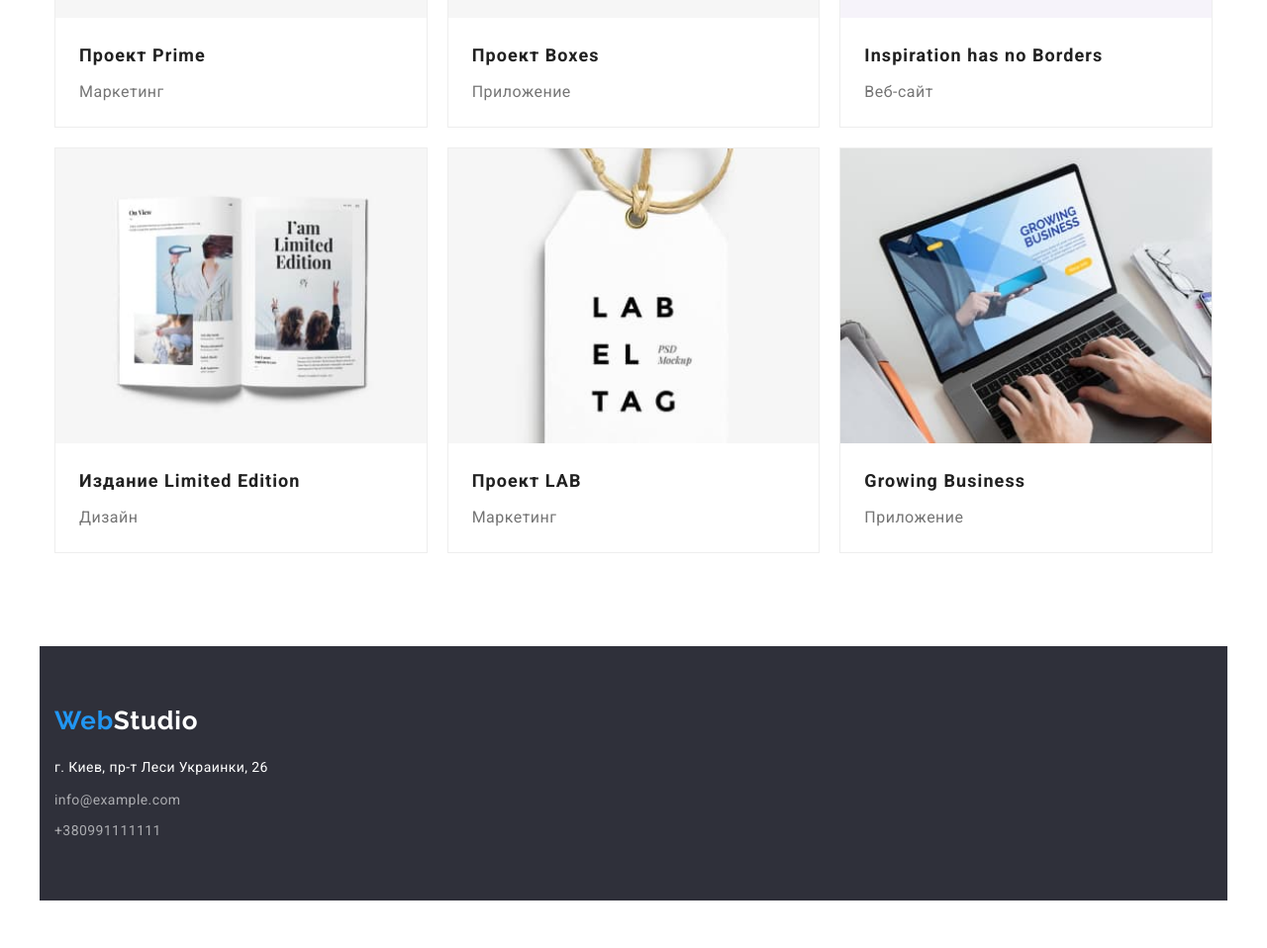
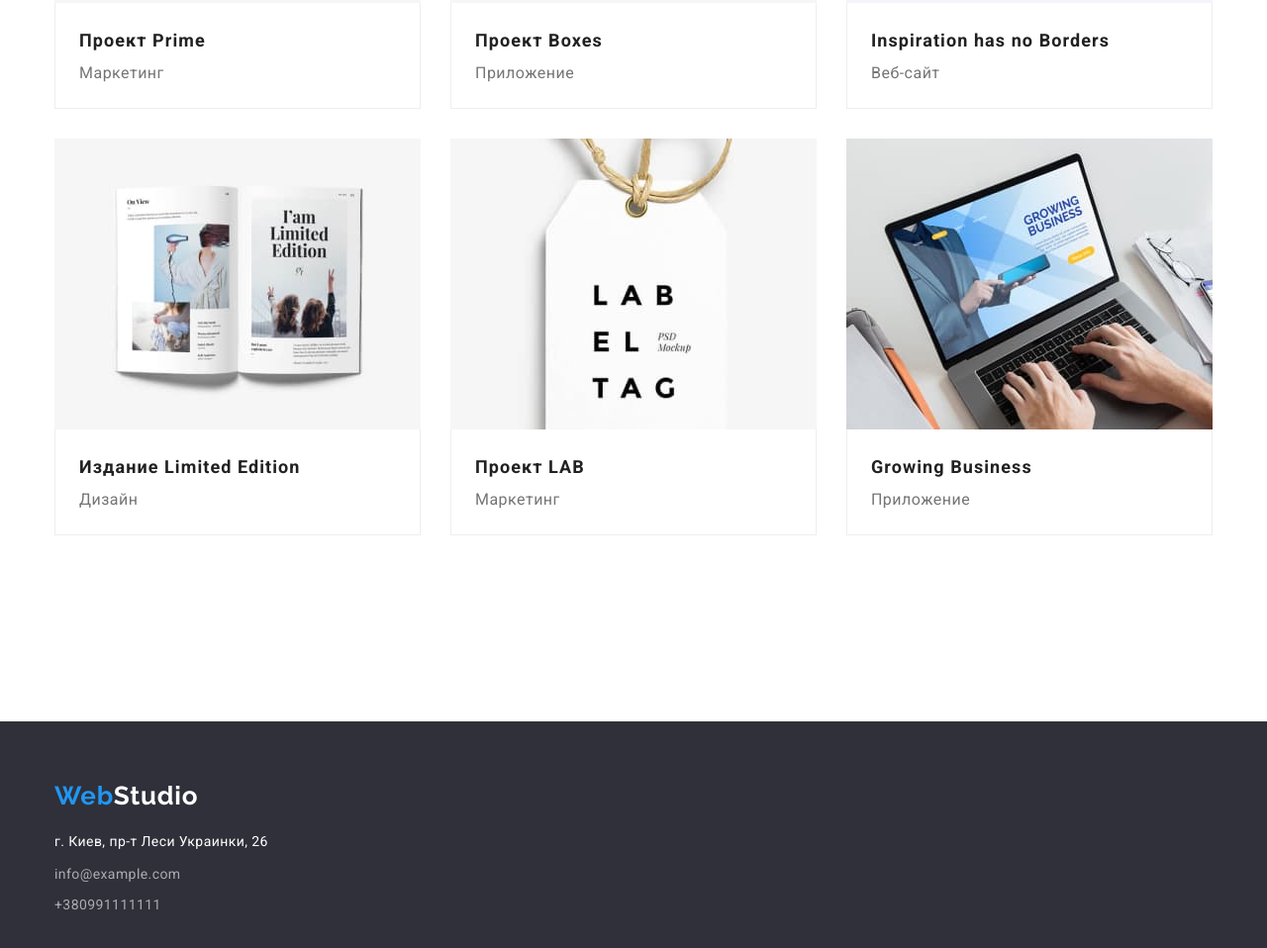
Before and after one commit to 472847828/goit-markup-hw-03, a plain HTML site: page portfolio.html in a window 1280 px wide. Shown: the part 986-1944 px from the top of the page at 99% size. Before the commit the page ends 1896 px from the top, so only its background shows below. Drawn offline with nearby package versions, Linux system fonts and the light colour scheme.

Commit message:
исправил ошибки в portfolio

```diff
--- a/css/styles.css
+++ b/css/styles.css
@@ -10,7 +10,7 @@
   --box-shadow: rgba(0, 0, 0, 0.15);
   --hover-color: #2196f3;
   --button-hero-hover-color: #188ce8;
-  --portfolio-elements-gap: 20px;
+  --portfolio-elements-gap: 30px;
 }
 /* font-family: 'Raleway', sans-serif;
 font-family: 'Roboto', sans-serif; */
@@ -46,7 +46,7 @@
 }
 .section {
   padding-bottom: 94px;
-  margin-top: 94px;
+  padding-top: 94px;
 }
 /* ==================================HEADER===================================== */
 .header {
@@ -171,6 +171,9 @@
   color: var(--white-color);
 }
 /* ==================О НАС===================== */
+.advantage {
+  padding-top: 94px;
+}
 .advantage-list {
   justify-content: space-between;
   display: flex;
@@ -284,13 +287,12 @@
 .button-nav-list {
   display: flex;
   justify-content: center;
-  margin-top: 100px;
+  margin-bottom: 50px;
 }
 .button-nav-item {
   margin-right: 8px;
 }
 .nav-button {
-  margin-bottom: 56px;
   padding: 6px 22px;
   font-family: var(--primary-font-family);
   outline: none;
@@ -321,20 +323,18 @@
 .portfolio-cards {
   display: flex;
   flex-wrap: wrap;
-  margin-right: calc(-1 * var(--portfolio-elements-gap));
-  margin-bottom: calc(-1 * var(--portfolio-elements-gap));
+  margin-left: calc(-1 * var(--portfolio-elements-gap));
+  margin-top: calc(-1 * var(--portfolio-elements-gap));
 }
 .portfolio-elements {
+  box-sizing: border-box;
   flex-basis: calc(100% / 3 - var(--portfolio-elements-gap));
-  margin-right: var(--portfolio-elements-gap);
-  margin-bottom: var(--portfolio-elements-gap);
+  margin-left: var(--portfolio-elements-gap);
+  margin-top: var(--portfolio-elements-gap);
 
   background: var(--white-color);
-  border: 1px solid var(--portfolio-elements);
-  box-sizing: border-box;
 }
-.portfolio-elements > .title-elements {
-  margin: 20px 24px 4px 24px;
+.title-elements {
   font-family: var(--primary-font-family);
   font-weight: bold;
   font-size: 18px;
@@ -344,8 +344,7 @@
 
   color: var(--basic-color-text);
 }
-.portfolio-elements > .text-elements {
-  margin: 0px 24px 20px 24px;
+.text-elements {
   font-family: var(--primary-font-family);
   font-weight: normal;
   font-size: 16px;
@@ -355,9 +354,17 @@
 
   color: var(--complementary-color-text);
 }
-
+.portfolio-container-text {
+  box-sizing: border-box;
+  padding: 20px 24px;
+  border-right: 1px solid var(--portfolio-elements);
+  border-bottom: 1px solid var(--portfolio-elements);
+  border-left: 1px solid var(--portfolio-elements);
+}
 /* ==================================FOOTER================================ */
 .logo-footer {
+  display: block;
+  margin-bottom: 20px;
   font-family: var(--secondary-font-family);
   font-weight: bold;
   font-size: 26px;
@@ -390,7 +397,6 @@
   background-color: var(--footer-backgraund-color);
 }
 .address {
-  margin-top: 20px;
   margin-bottom: 10px;
   font-family: var(--primary-font-family);
   font-style: normal;
--- a/portfolio.html
+++ b/portfolio.html
@@ -54,8 +54,9 @@
         </ul>
         </div>
     </header>
-    <main class="container">
+    <main>
         <!-- Кнопки сортировки -->
+        <section class="container section">
         <div class="button-container">
         <ul class="button-nav-list">
             <li class="button-nav-item">
@@ -81,62 +82,82 @@
                 <li class="portfolio-elements">
                     <img src="./images/vebsite.jpg"
                     alt="Веб-сайт" width="100%">
+                        <div class="portfolio-container-text">
                             <h2 class="title-elements">Технокряк</h2>
                             <p class="text-elements">Веб-сайт</p>
+                        </div>
                 </li>
                 <li class="portfolio-elements">
                     <img src="./images/design-play-basketball.jpg"
                     alt="Дизайн" width="100%">
+                        <div class="portfolio-container-text">
                             <h2 class="title-elements">Постер New Orlean vs Golden Star</h2>
                             <p class="text-elements">Дизайн</p>
+                        </div>
                 </li>
                 <li class="portfolio-elements">
                     <img src="./images/app-restaurant.jpg"
                     alt="Приложение"  width="100%">
+                        <div class="portfolio-container-text">
                             <h2 class="title-elements">Ресторан Seafood</h2>
                             <p class="text-elements">Приложение</p>
+                        </div>
                 </li>
                 <li class="portfolio-elements">
                     <img src="./images/marketing-headphones.jpg"
                     alt="веб-сайт"  width="100%">
+                        <div class="portfolio-container-text">
                             <h2 class="title-elements">Проект Prime</h2>
                             <p class="text-elements">Маркетинг</p>
+                        </div>
                 </li>
                 <li class="portfolio-elements">
                     <img src="./images/app-project.jpg"
                     alt="веб-сайт"  width="100%">
+                        <div class="portfolio-container-text">
                             <h2 class="title-elements">Проект Boxes</h2>
                             <p class="text-elements">Приложение</p>
+                        </div>
                 </li>
                 <li class="portfolio-elements">
                     <img src="./images/vebsite-inspiration.jpg"
                     alt="веб-сайт"  width="100%">
+                        <div class="portfolio-container-text">
                             <h2 class="title-elements">Inspiration has no Borders</h2>
                             <p class="text-elements">Веб-сайт</p>
+                        </div>
                 </li>
                 <li class="portfolio-elements">
                     <img src="./images/design-edition.jpg"
                     alt="веб-сайт"  width="100%">
+                        <div class="portfolio-container-text">
                             <h2 class="title-elements">Издание Limited Edition</h2>
                             <p class="text-elements">Дизайн</p>
+                        </div>
                 </li>
                 <li class="portfolio-elements">
                     <img src="./images/marketing-project.jpg"
                     alt="веб-сайт"  width="100%">
+                        <div class="portfolio-container-text">
                             <h2 class="title-elements">Проект LAB</h2>
                             <p class="text-elements">Маркетинг</p>
+                        </div>
                 </li>
                 <li class="portfolio-elements">
                     <img src="./images/app-growing.jpg"
                     alt="веб-сайт"  width="100%">
+                        <div class="portfolio-container-text">
                             <h2 class="title-elements">Growing Business</h2>
                             <p class="text-elements">Приложение</p>
+                        </div>
                 </li>
         </ul>
         </div>
+        </section>
     </main>
     <!-- Футор -->
-    <footer class="footer container">
+    <footer class="footer">
+        <div class="footer-contaier container">
             <a class="logo-footer" href="./portfolio.html" lang="en"><span class="logo-web-footer">Web</span>Studio</a>
             <address class="address">г. Киев, пр-т Леси Украинки, 26</address>
         <ul>
@@ -147,7 +168,7 @@
                 <a href="tel:+380991111111" class="contacts-footer">+380991111111</a>
             </li>
         </ul>
-
+        </div>
     </footer>
 </body>
 </html>
```
Also changed, not shown: index.html (+7 -6 lines). Lines whose indentation alone changed are shown as unchanged.
